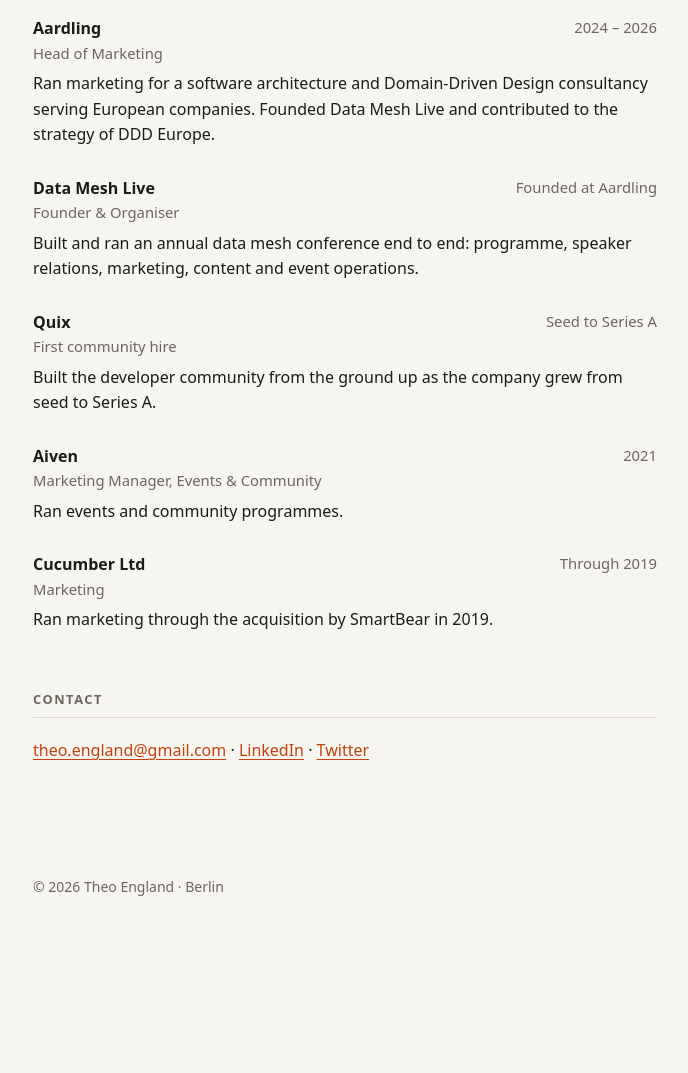
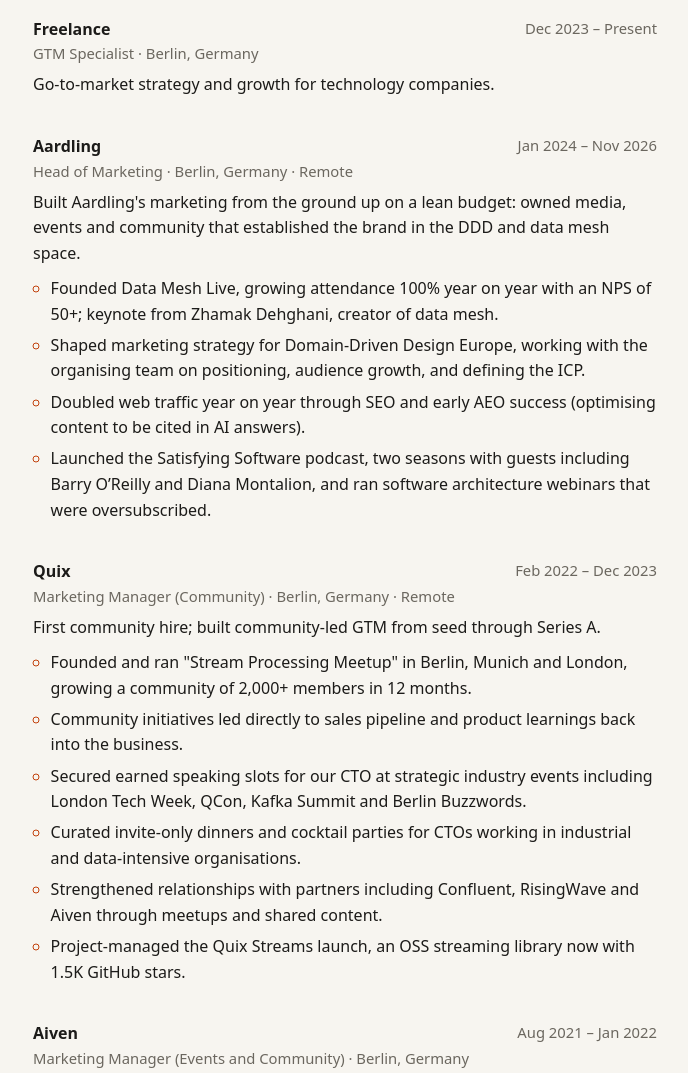
Before and after one commit to theoengland/theoengland.github.io, an Astro site: page / in a window 1280 px wide. Shown: the part 543-1616 px from the top of the page, without its empty margins (295-983 px from the left). Before the commit the page ends 1489 px from the top, so only its background shows below. Built offline with nearby package versions, Linux system fonts and the light colour scheme; Astro itself is replaced by a stand-in of ours.

Commit message:
Match experience to LinkedIn and reposition intro around GTM
Co-Authored-By: Claude Opus 5.5 <noreply@anthropic.com>
Claude-Session: https://claude.ai/code/session_01YYX69qtqDUDsiNzvhALgDx

```diff
--- a/src/components/Experience.astro
+++ b/src/components/Experience.astro
@@ -1,24 +1,34 @@
 ---
 // A component: a reusable chunk of markup with its own scoped styles.
 // It receives a list of roles and renders one entry per role.
+// `compact` hides locations and bullet points (used for side projects).
 import type { Role } from '../data/experience';
 
 interface Props {
   roles: Role[];
+  compact?: boolean;
 }
 
-const { roles } = Astro.props;
+const { roles, compact = false } = Astro.props;
 ---
 
-<ol>
+<ol class:list={{ compact }}>
   {roles.map((role) => (
     <li>
       <div class="head">
         <strong>{role.url ? <a href={role.url}>{role.org}</a> : role.org}</strong>
         <span class="period">{role.period}</span>
       </div>
-      <div class="title">{role.title}</div>
-      <p>{role.summary}</p>
+      <div class="title">
+        {role.title}
+        {!compact && role.location && <span class="location"> · {role.location}</span>}
+      </div>
+      {role.summary && <p>{role.summary}</p>}
+      {!compact && role.highlights && (
+        <ul>
+          {role.highlights.map((h) => <li>{h}</li>)}
+        </ul>
+      )}
     </li>
   ))}
 </ol>
@@ -26,9 +36,13 @@ const { roles } = Astro.props;
 <style>
   /* Styles in a component only apply to that component. */
   ol { list-style: none; padding: 0; margin: 0; }
-  li { margin-bottom: 1.75rem; }
+  ol > li { margin-bottom: 2.25rem; }
+  .compact > li { margin-bottom: 1.25rem; }
   .head { display: flex; justify-content: space-between; gap: 1rem; flex-wrap: wrap; }
   .period, .title { color: var(--muted); font-size: 0.925rem; }
-  .title { margin-bottom: 0.35rem; }
+  .title { margin-bottom: 0.4rem; }
   p { margin: 0; }
+  ul { margin: 0.6rem 0 0; padding-left: 1.1rem; }
+  ul li { margin-bottom: 0.35rem; }
+  ul li::marker { color: var(--accent); }
 </style>
--- a/src/data/experience.ts
+++ b/src/data/experience.ts
@@ -1,45 +1,109 @@
-// Your work history lives here as plain data. The page loops over it,
-// so adding a role means adding one object — no HTML to touch.
+// Work history, mirrored from LinkedIn. The page loops over these arrays,
+// so adding or editing a role means editing data here, not HTML.
 
 export interface Role {
   org: string;
   title: string;
   period: string;
-  summary: string;
+  location?: string;
+  summary?: string;
+  highlights?: string[];
   url?: string;
 }
 
 export const experience: Role[] = [
   {
+    org: 'Freelance',
+    title: 'GTM Specialist',
+    period: 'Dec 2023 – Present',
+    location: 'Berlin, Germany',
+    summary: 'Go-to-market strategy and growth for technology companies.',
+  },
+  {
     org: 'Aardling',
     title: 'Head of Marketing',
-    period: '2024 – 2026',
+    period: 'Jan 2024 – Nov 2026',
+    location: 'Berlin, Germany · Remote',
     summary:
-      'Ran marketing for a software architecture and Domain-Driven Design consultancy serving European companies. Founded Data Mesh Live and contributed to the strategy of DDD Europe.',
-  },
-  {
-    org: 'Data Mesh Live',
-    title: 'Founder & Organiser',
-    period: 'Founded at Aardling',
-    summary:
-      'Built and ran an annual data mesh conference end to end: programme, speaker relations, marketing, content and event operations.',
+      "Built Aardling's marketing from the ground up on a lean budget: owned media, events and community that established the brand in the DDD and data mesh space.",
+    highlights: [
+      'Founded Data Mesh Live, growing attendance 100% year on year with an NPS of 50+; keynote from Zhamak Dehghani, creator of data mesh.',
+      'Shaped marketing strategy for Domain-Driven Design Europe, working with the organising team on positioning, audience growth, and defining the ICP.',
+      'Doubled web traffic year on year through SEO and early AEO success (optimising content to be cited in AI answers).',
+      'Launched the Satisfying Software podcast, two seasons with guests including Barry O’Reilly and Diana Montalion, and ran software architecture webinars that were oversubscribed.',
+    ],
   },
   {
     org: 'Quix',
-    title: 'First community hire',
-    period: 'Seed to Series A',
-    summary: 'Built the developer community from the ground up as the company grew from seed to Series A.',
+    title: 'Marketing Manager (Community)',
+    period: 'Feb 2022 – Dec 2023',
+    location: 'Berlin, Germany · Remote',
+    summary: 'First community hire; built community-led GTM from seed through Series A.',
+    highlights: [
+      'Founded and ran "Stream Processing Meetup" in Berlin, Munich and London, growing a community of 2,000+ members in 12 months.',
+      'Community initiatives led directly to sales pipeline and product learnings back into the business.',
+      'Secured earned speaking slots for our CTO at strategic industry events including London Tech Week, QCon, Kafka Summit and Berlin Buzzwords.',
+      'Curated invite-only dinners and cocktail parties for CTOs working in industrial and data-intensive organisations.',
+      'Strengthened relationships with partners including Confluent, RisingWave and Aiven through meetups and shared content.',
+      'Project-managed the Quix Streams launch, an OSS streaming library now with 1.5K GitHub stars.',
+    ],
   },
   {
     org: 'Aiven',
-    title: 'Marketing Manager, Events & Community',
-    period: '2021',
-    summary: 'Ran events and community programmes.',
+    title: 'Marketing Manager (Events and Community)',
+    period: 'Aug 2021 – Jan 2022',
+    location: 'Berlin, Germany',
+    summary:
+      "Led events and community for H2 2021, including Aiven's presence at Slush: an on-stage talk by our CEO, a booth, and the launch of Aiven's startup program.",
   },
   {
-    org: 'Cucumber Ltd',
-    title: 'Marketing',
-    period: 'Through 2019',
-    summary: 'Ran marketing through the acquisition by SmartBear in 2019.',
+    org: 'SmartBear',
+    title: 'Marketing Manager',
+    period: 'Jun 2019 – Oct 2020',
+    location: 'Berlin Metropolitan Area',
+    summary:
+      'After the acquisition, I led the Behaviour-Driven Development training services business. We navigated the services business online and continued to serve enterprise customers across the US and Europe.',
+  },
+  {
+    org: 'Cucumber',
+    title: 'Head of Marketing',
+    period: 'May 2015 – Jun 2019',
+    location: 'London, United Kingdom',
+    summary:
+      'Ran marketing at Cucumber Ltd, the company behind Cucumber, the open-source collaboration tool with 40M+ downloads, used by the BBC, Vanguard and Sky. Part of the core team through its acquisition by SmartBear in 2019.',
+    highlights: [
+      'Grew the Cucumber blog and docs into the main acquisition channel for our SaaS product and professional services.',
+      'Ran the flagship Cucumber conference, which was oversubscribed in London, with editions in Sydney and New York.',
+      'Nurtured the open-source community through online and in-person contributor-only events.',
+      'Managed the events and speaking programme, with our team speaking at conferences like QCon, Agile and NDC.',
+    ],
+  },
+  {
+    org: 'Skills Matter',
+    title: 'Marketing Manager',
+    period: 'Apr 2012 – Apr 2015',
+    location: 'London, United Kingdom',
+    summary:
+      'Curated and promoted a series of conferences including Scala Days, Clojure eXchange, Droidcon London and many more.',
   },
 ];
+
+// Side projects and early roles, shown as a compact list.
+export const other: Role[] = [
+  {
+    org: 'Chain Conversation',
+    title: 'Creator',
+    period: 'Dec 2020 – Aug 2021',
+    summary:
+      'A side project born out of frustration with dull, formulaic online events: an attempt to capture the spirit of great in-person conferences, where conversations are allowed to flow.',
+  },
+  {
+    org: 'COJA Records',
+    title: 'Co-founder',
+    period: 'Jul 2012 – 2015',
+    summary:
+      'Electronic music label releasing on digital and vinyl, coordinating production, funding, PR, live shows and radio plugging for each release.',
+  },
+  { org: 'musicmetric', title: 'Data Research Intern', period: 'Jan – Feb 2012' },
+  { org: 'Songkick', title: 'Site Data Editor (Graduate Intern)', period: 'Sep – Dec 2011' },
+];
--- a/src/pages/index.astro
+++ b/src/pages/index.astro
@@ -3,7 +3,7 @@
 // Add src/pages/talks.astro and you get "/talks".
 import Base from '../layouts/Base.astro';
 import Experience from '../components/Experience.astro';
-import { experience } from '../data/experience';
+import { experience, other } from '../data/experience';
 
 const email = 'theo.england@gmail.com';
 const linkedin = 'https://www.linkedin.com/in/theo-england-16424b34/';
@@ -11,21 +11,25 @@ const twitter = 'https://twitter.com/theo_england';
 ---
 
 <Base
-  title="Theo England — Marketing, community & events"
-  description="Berlin-based marketer who builds communities, conferences and content for technical audiences."
+  title="Theo England — Head of Marketing, go-to-market for technology companies"
+  description="Berlin-based Head of Marketing building go-to-market for technology companies."
 >
   <main>
     <img class="portrait" src="theo.jpeg" alt="Theo England" width="112" height="112" />
     <h1>Theo England</h1>
-    <p class="lede">
-      I build marketing, communities and conferences for technical audiences, and I
-      usually end up running most of the pieces myself: content, analytics, the website,
-      speaker relations and the event on the day.
+    <p class="lede">Head of Marketing, building go-to-market for technology companies.</p>
+    <p>
+      I've built marketing from the ground up at Aardling, Quix and Cucumber: founding
+      Data Mesh Live, taking Quix from seed to Series A, and running marketing at
+      Cucumber through its acquisition by SmartBear.
     </p>
     <p class="muted">Based in Berlin. Open to new roles.</p>
 
     <h2>Experience</h2>
     <Experience roles={experience} />
+
+    <h2>Side projects &amp; early roles</h2>
+    <Experience roles={other} compact />
 
     <h2>Contact</h2>
     <p>
```
